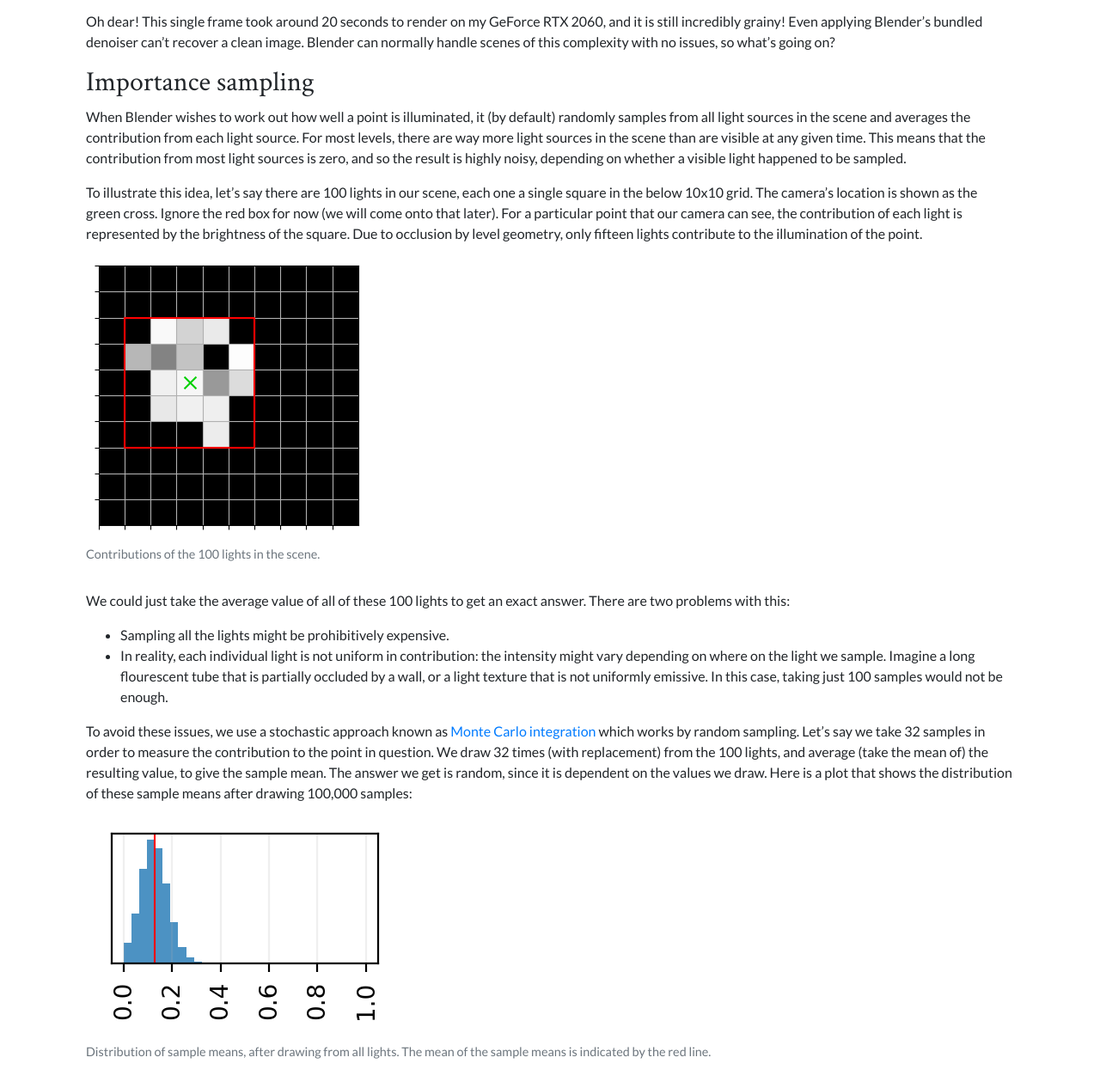
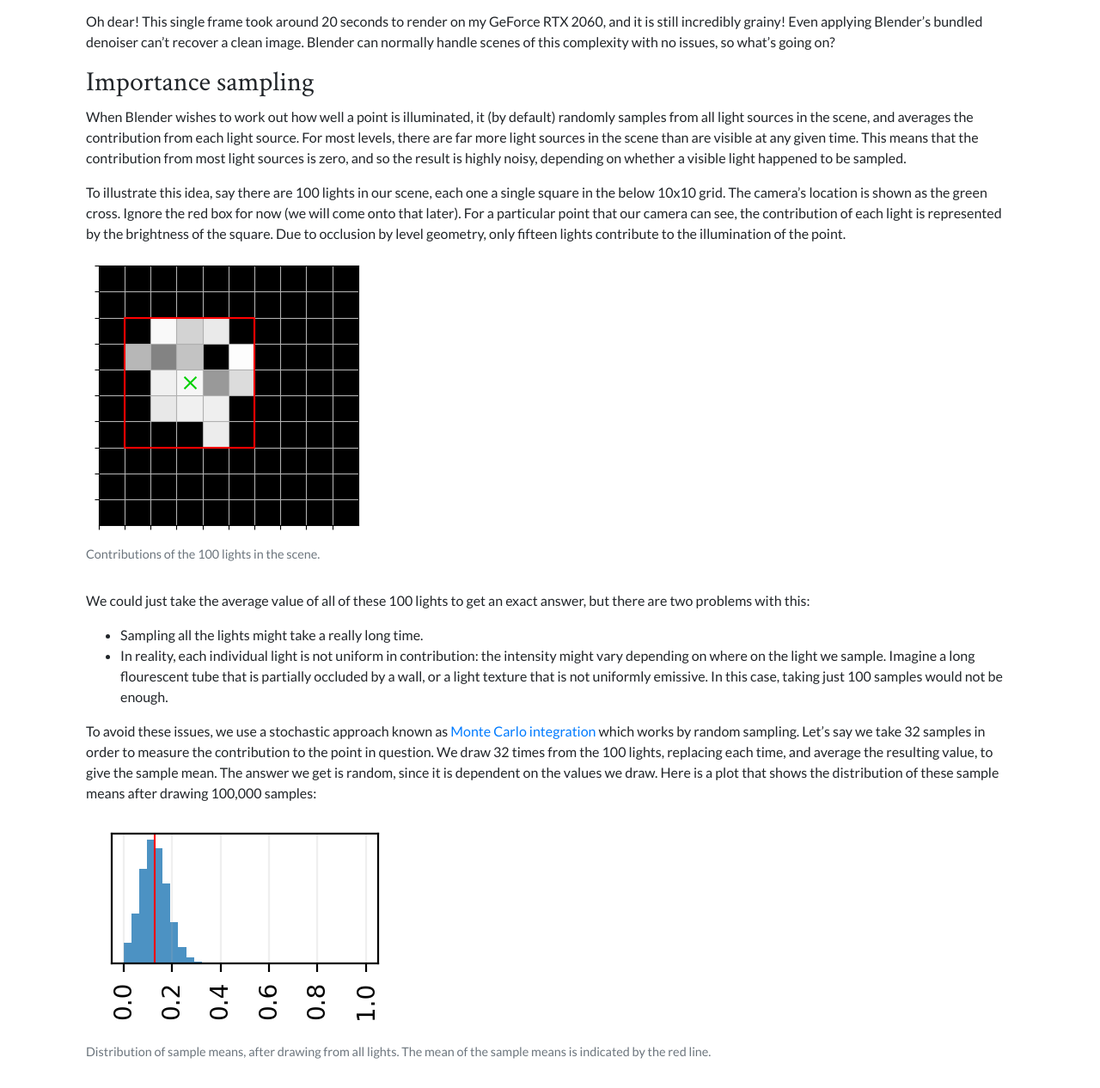
Before and after one commit to matthewearl/matthewearl.github.io, a Jekyll site: the page built from _posts/2021-06-16-quake-blender.md, in a window 1280 px wide and 1400 px high, scrolled down 7815 px, cut to the strip 134-1400 px from the top of the window. Shown: the whole strip at 86% size. Built offline with Jekyll 4.4.1, drawn with Linux system fonts in a browser that asks for light colours; nearby versions of some CDN libraries; some of the changed text lies outside the part shown.

Commit message:
proof read importance sampling section

```diff
--- a/_posts/2021-06-16-quake-blender.md
+++ b/_posts/2021-06-16-quake-blender.md
@@ -17,14 +17,15 @@ excerpt:
 
 ## Introduction
 
-The 1996 release of Quake broke new ground in game engine realism.  For the
-first time in a commericial game, fully texture mapped 3D scenes were rendered
-in real-time,  with pre-computed lightmaps adding an extra layer of atmosphere.
+This week twenty-five years ago, Quake broke new ground in game engine realism.
+For the first time in a commericial game, fully texture mapped 3D scenes were
+rendered in real-time,  with pre-computed lightmaps adding an extra layer of
+atmosphere.
 
-Still, the requirement that the game run in real time on the meagre hardware of
-twenty-five years ago, placed massive constraints on graphical realism.  In this
-post I want to explore how the game can be made to look better, with modern
-hardware and offline rendering.
+Still, the requirement that the game run in real time on meagre 1996 hardware,
+placed massive constraints on graphical realism.  In this post I want to explore
+how the game can be made to look better, with modern hardware and offline
+rendering.
 
 I am going to talk about how I wrote a script for converting Quake demo files
 into Blender scenes.  [Blender](https://www.blender.org/) is a free and open
@@ -540,13 +541,13 @@ this complexity with no issues, so what's going on?
 ## Importance sampling
 
 When Blender wishes to work out how well a point is illuminated, it (by default)
-randomly samples from all light sources in the scene and averages the
-contribution from each light source.   For most levels, there are way more light
+randomly samples from all light sources in the scene, and averages the
+contribution from each light source.   For most levels, there are far more light
 sources in the scene than are visible at any given time.  This means that the
 contribution from most light sources is zero, and so the result is highly noisy,
 depending on whether a visible light happened to be sampled.
 
-To illustrate this idea, let's say there are 100 lights in our scene, each one a
+To illustrate this idea, say there are 100 lights in our scene, each one a
 single square in the below 10x10 grid.  The camera's location is shown as the
 green cross.  Ignore the red box for now (we will come onto that later). For a
 particular point that our camera can see, the contribution of each light is
@@ -556,8 +557,8 @@ geometry, only fifteen lights contribute to the illumination of the point.
 {% include img-caption.html src="/assets/quake-blender/is-example.png" caption="Contributions of the 100 lights in the scene." alt="" %}
 
 We could just take the average value of all of these 100 lights to get an exact
-answer.  There are two problems with this:
-- Sampling all the lights might be prohibitively expensive.
+answer,  but there are two problems with this:
+- Sampling all the lights might take a really long time.
 - In reality, each individual light is not uniform in contribution: the
   intensity might vary depending on where on the light we sample.  Imagine a
   long flourescent tube that is partially occluded by a wall,  or a light
@@ -567,11 +568,11 @@ answer.  There are two problems with this:
 To avoid these issues, we use a stochastic approach known as [Monte Carlo
 integration](https://en.wikipedia.org/wiki/Monte_Carlo_integration) which works
 by random sampling.  Let's say we take 32 samples in order to measure the
-contribution to the point in question.  We draw 32 times (with replacement) from
-the 100 lights, and average (take the mean of) the resulting value, to give the
-sample mean.  The answer we get is random, since it is dependent on the values
-we draw.  Here is a plot that shows the distribution of these sample means after
-drawing 100,000 samples:
+contribution to the point in question.  We draw 32 times from the 100 lights,
+replacing each time, and average the resulting value, to give the sample mean.
+The answer we get is random, since it is dependent on the values we draw.  Here
+is a plot that shows the distribution of these sample means after drawing
+100,000 samples:
 
 {% include img-caption.html src="/assets/quake-blender/is-hist-1.png" caption="Distribution of sample means, after drawing from all lights.  The mean of the sample means is indicated by the red line." alt="Distribution of sample means, after drawing from all lights.  The mean of the sample means is indicated by the red line." %}
 
@@ -580,14 +581,15 @@ land between 0 and 0.3.  This variance is undesirable, and manifests itself as
 noise in the resulting image.
 
 Is there a way to reduce the variance of the sample mean, while still keeping
-the same mean?  It turns out there is a rather simple scheme we can use, a type
-of [importance sampling](https://en.wikipedia.org/wiki/Importance_sampling). If
-we know a priori that none of the lights outside of the red box contribute to
-the final image, then we can simply draw our 32 samples from this 5x5 box
-instead.  Since we are now drawing from 25 values rather than 100, the mean will
-(in expectation) be four times larger than when drawing from the full set of
-lights, so we correct for this by dividing our sample mean by four.  Let's plot
-the distribution of the corrected means under this new scheme:
+the same mean (of the sample means)?  It turns out there is a simple scheme we
+can use, a type of
+[importance sampling](https://en.wikipedia.org/wiki/Importance_sampling). If we
+know *a priori* that none of the lights outside of the red box contribute to the
+final image, then we can simply draw our 32 samples from this 5x5 box instead.
+Since we are now drawing from 25 values rather than 100, we would expect the
+sample mean to be four times larger than when drawing from the full set of
+lights.  We then correct for this by dividing our sample mean by four.  Here is
+the distribution of the corrected means using this new scheme:
 
 {% include img-caption.html src="/assets/quake-blender/is-hist-2.png" caption="Distribution of corrected sample means, after drawing from the subset of lights." alt="Distribution of corrected sample means, after drawing from the subset of lights." %}
 
```
Also changed, not shown: other parts of _posts/2021-06-16-quake-blender.md (+2 -2 lines).
